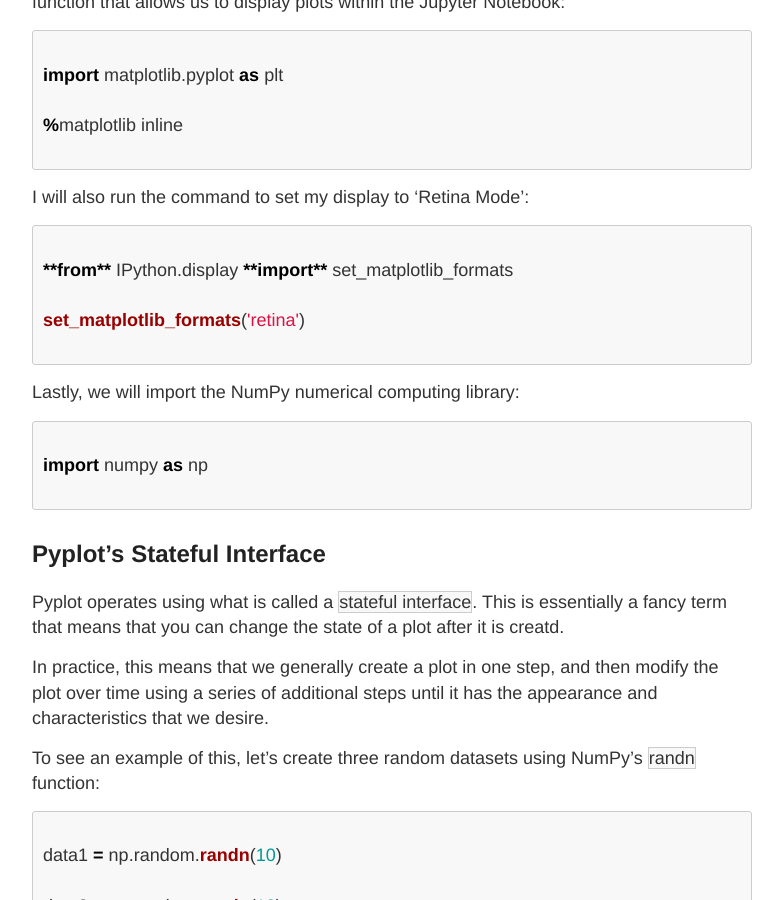
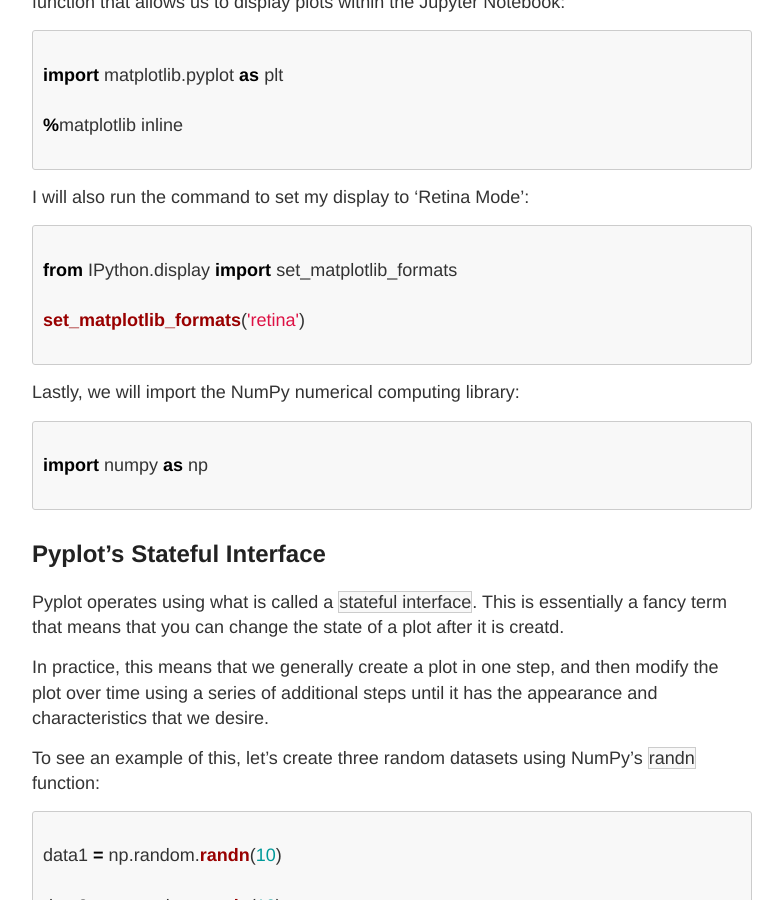
Before and after one commit to rosyberti/website, a Jekyll site: the page built from python-visualization/pyplot.md, in a window 1280 px wide and 900 px high, scrolled down 367 px. Shown: the whole window, without its empty margins (248-1031 px from the left). Built offline with Jekyll 4.4.1, drawn with Linux system fonts in a browser that asks for light colours.

Commit message:
removed unnecessary asterisks

````diff
--- a/python-visualization/pyplot.md
+++ b/python-visualization/pyplot.md
@@ -22,7 +22,7 @@ I will also run the command to set my display to 'Retina Mode':
 
 ```python
 
-**from** IPython.display **import** set_matplotlib_formats
+from IPython.display import set_matplotlib_formats
 
 set_matplotlib_formats('retina')
 
````
